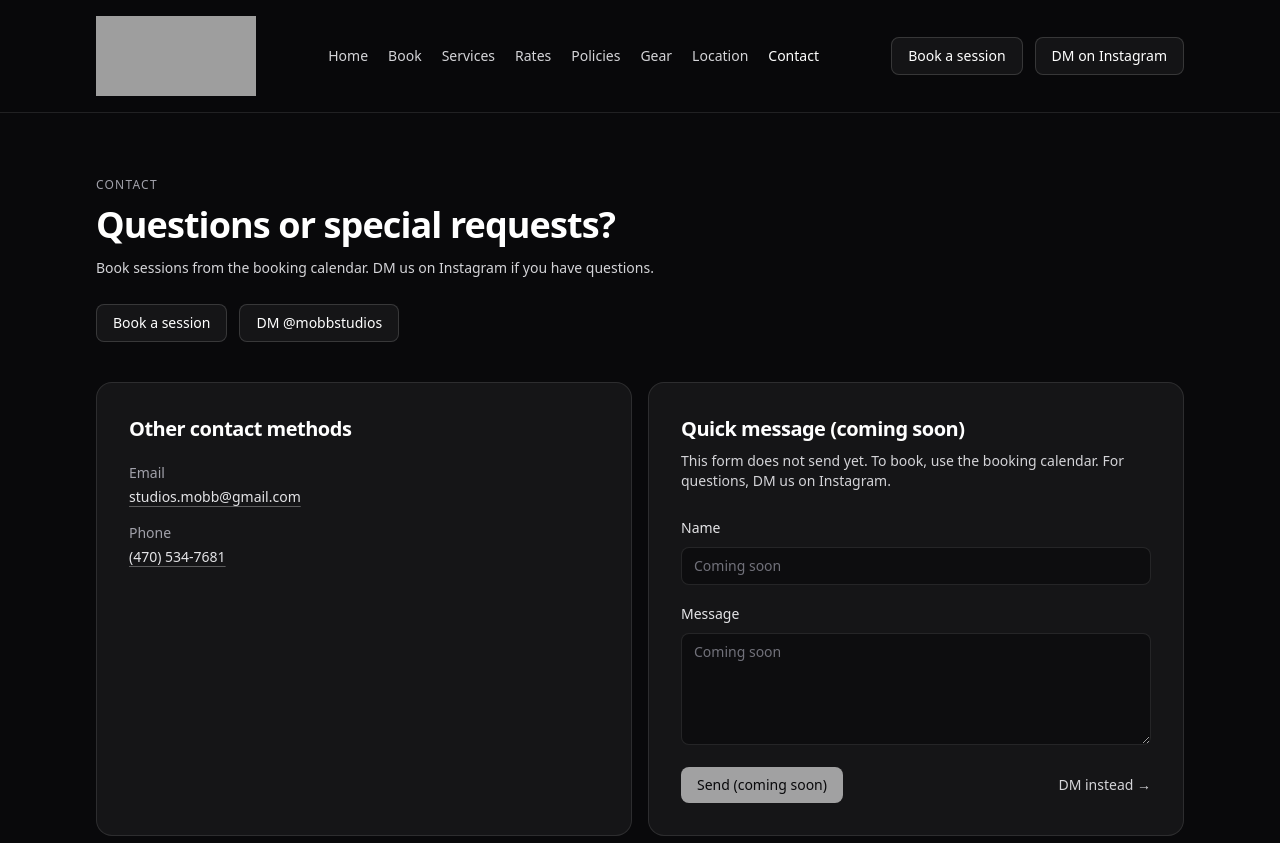
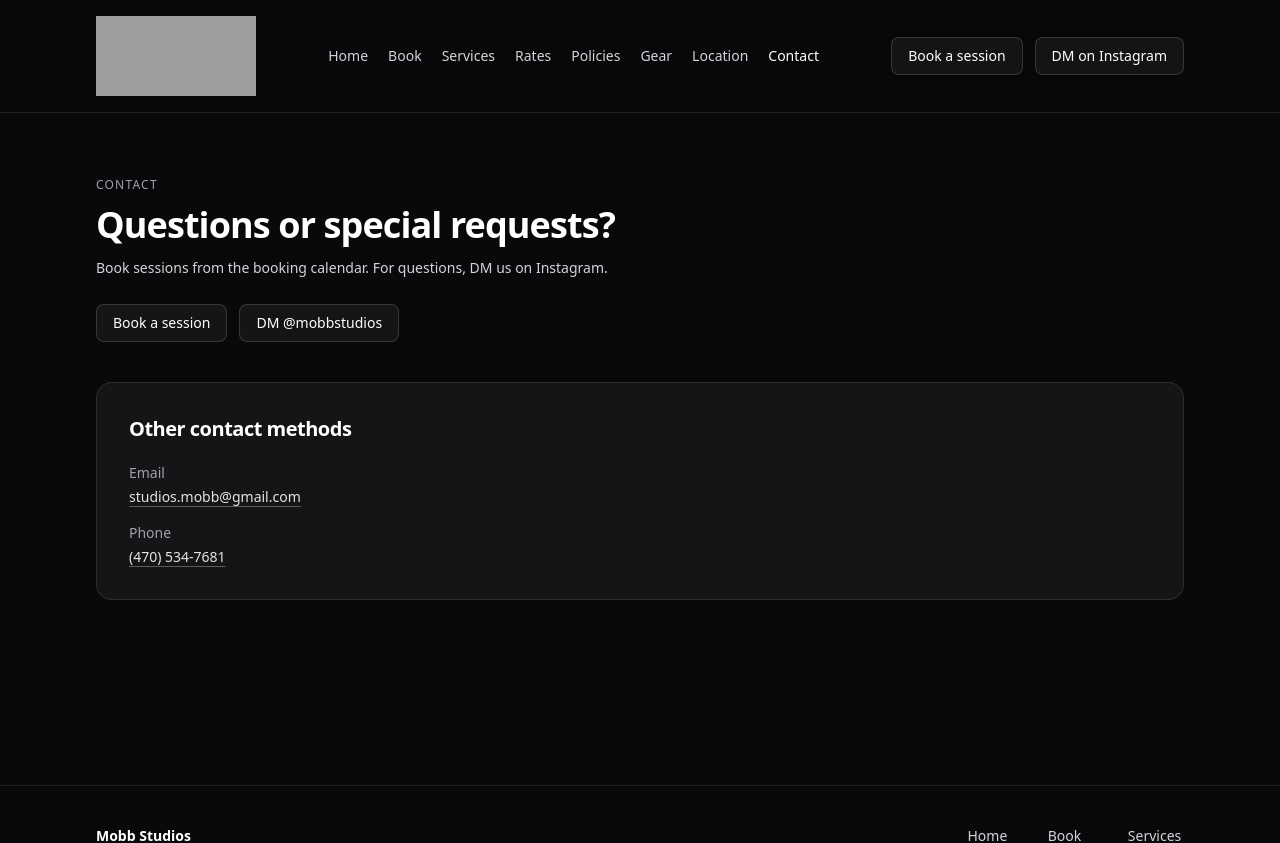
Before and after one commit to b2nnyy/MobbStudio, a React (Vite) app: page /#/contact in a window 1280 px wide. Shown: the top 843 px of the page. Built offline with nearby package versions, Linux system fonts and the light colour scheme; grey boxes are pictures that could not be loaded.

Commit message:
Remove quick message section from contact page

```diff
--- a/src/routes/Contact.tsx
+++ b/src/routes/Contact.tsx
@@ -1,4 +1,3 @@
-import { useId, useState } from 'react'
 import {
   contactEmail,
   contactPhoneDisplay,
@@ -11,16 +10,12 @@ import { Card, CardBody } from '../components/Card'
 import { SectionHeader } from '../components/Section'
 
 export function Contact() {
-  const nameId = useId()
-  const messageId = useId()
-  const [submitted, setSubmitted] = useState(false)
-
   return (
     <div className="container-pad py-14 sm:py-16">
       <SectionHeader
         eyebrow="Contact"
         title="Questions or special requests?"
-        description="Book sessions from the booking calendar. DM us on Instagram if you have questions."
+        description="Book sessions from the booking calendar. For questions, DM us on Instagram."
       />
 
       <div className="mt-6">
@@ -32,7 +27,7 @@ export function Contact() {
         </div>
       </div>
 
-      <section className="mt-10 grid gap-4 lg:grid-cols-2">
+      <section className="mt-10">
         <Card>
           <CardBody>
             <h2 className="text-xl font-semibold tracking-tight text-white">
@@ -64,73 +59,6 @@ export function Contact() {
             </dl>
           </CardBody>
         </Card>
-
-        <Card>
-          <CardBody>
-            <h2 className="text-xl font-semibold tracking-tight text-white">
-              Quick message (coming soon)
-            </h2>
-            <p className="mt-2 text-sm text-zinc-300">
-              This form does not send yet. To book, use the booking calendar. For questions, DM us on Instagram.
-            </p>
-
-            <form
-              className="mt-6 space-y-4"
-              onSubmit={(e) => {
-                e.preventDefault()
-                setSubmitted(true)
-              }}
-            >
-              <div>
-                <label className="text-sm text-zinc-200" htmlFor={nameId}>
-                  Name
-                </label>
-                <input
-                  id={nameId}
-                  className="mt-2 w-full rounded-lg border border-white/10 bg-zinc-950/60 px-3 py-2 text-sm text-white placeholder:text-zinc-500 focus-visible:outline-none focus-visible:ring-2 focus-visible:ring-zinc-200 focus-visible:ring-offset-2 focus-visible:ring-offset-zinc-950"
-                  placeholder="Coming soon"
-                  autoComplete="name"
-                  disabled
-                />
-              </div>
-              <div>
-                <label className="text-sm text-zinc-200" htmlFor={messageId}>
-                  Message
-                </label>
-                <textarea
-                  id={messageId}
-                  className="mt-2 min-h-28 w-full resize-y rounded-lg border border-white/10 bg-zinc-950/60 px-3 py-2 text-sm text-white placeholder:text-zinc-500 focus-visible:outline-none focus-visible:ring-2 focus-visible:ring-zinc-200 focus-visible:ring-offset-2 focus-visible:ring-offset-zinc-950"
-                  placeholder="Coming soon"
-                  disabled
-                />
-              </div>
-
-              <div className="flex flex-col gap-3 sm:flex-row sm:items-center sm:justify-between">
-                <button
-                  className="inline-flex cursor-not-allowed items-center justify-center rounded-lg bg-white/60 px-4 py-2 text-sm font-medium text-zinc-950"
-                  type="submit"
-                  disabled
-                >
-                  Send (coming soon)
-                </button>
-                <a
-                  className="text-sm text-zinc-300 hover:text-white"
-                  href={instagramUrl}
-                  target="_blank"
-                  rel="noopener noreferrer"
-                >
-                  DM instead →
-                </a>
-              </div>
-
-              {submitted ? (
-                <p className="text-sm text-zinc-300">
-                  To book, use the booking calendar. For questions, DM us on Instagram (form sending is coming soon).
-                </p>
-              ) : null}
-            </form>
-          </CardBody>
-        </Card>
       </section>
     </div>
   )
```
